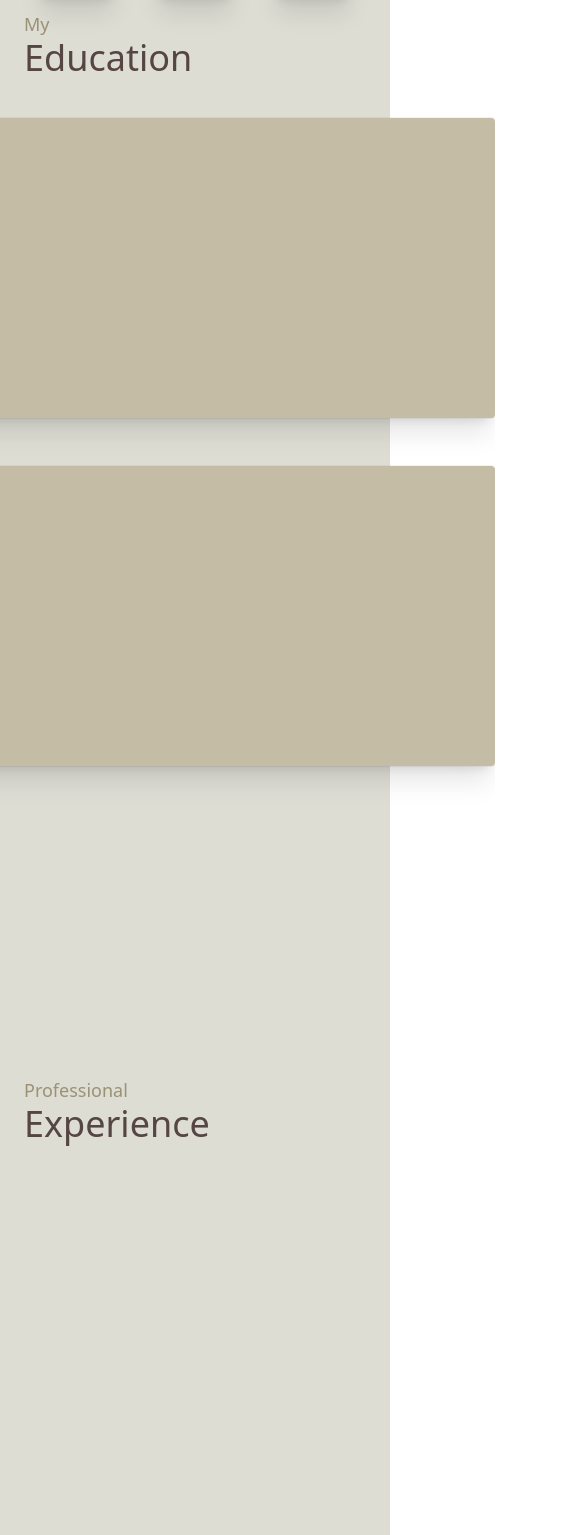
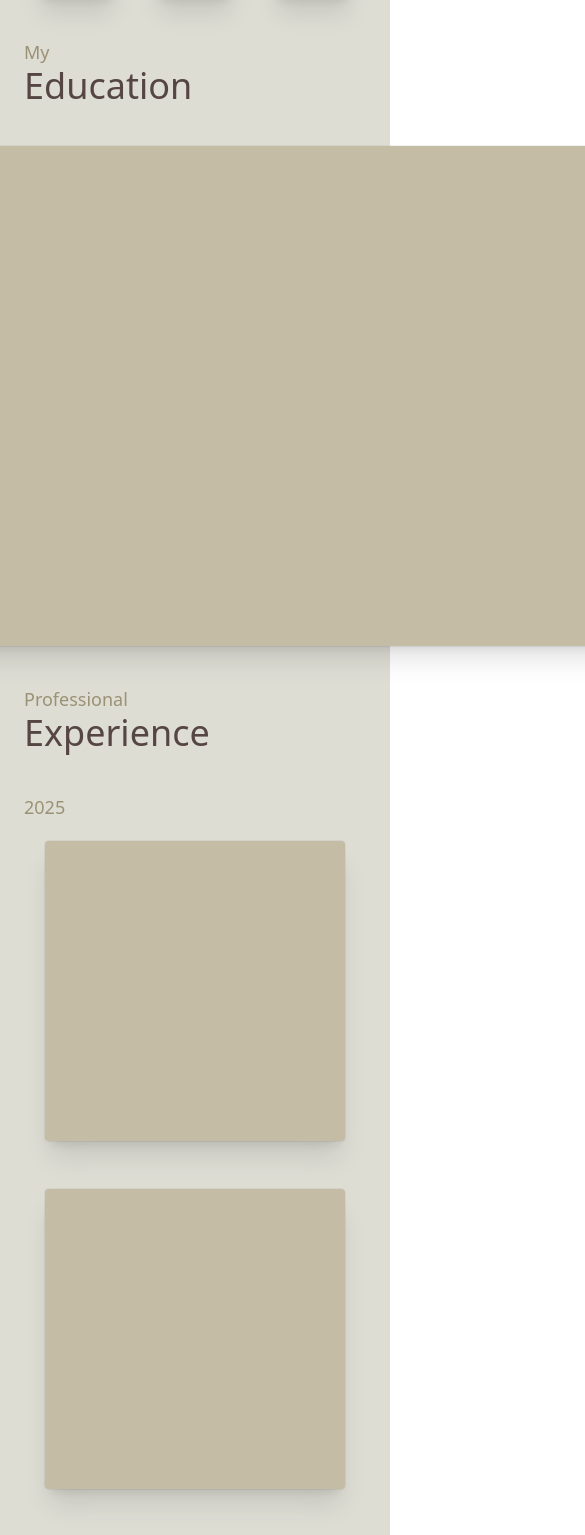
Before and after one commit to lndslpn/personal-portfolio, a React (Vite) app: page / in a window 390 px wide. Shown: the part 3489-5024 px from the top of the page, 585 px wide, since content can reach past the window. Built offline with nearby package versions, Linux system fonts and the light colour scheme; a web font is replaced by a local one.

Commit message:
small changes

```diff
--- a/src/sections/About.jsx
+++ b/src/sections/About.jsx
@@ -3,7 +3,7 @@ import '../App.css';
 
 export default function About() {
     return (
-      <section id="about" className="scroll-mt-10 bg-background min-h-[80vh] flex flex-col items-left justify-center text-center px-6">
+      <section id="about" className="scroll-mt-30 bg-background min-h-[80vh] flex flex-col items-left justify-center text-center px-6">
 
         <p className="mt-3 text-lg text-left font-inria text-tantxt">
             Some more information
@@ -13,10 +13,10 @@ export default function About() {
         </h1>
 
         <div className="mt-10 grid grid-cols-1 gap-8 sm:grid-cols-2 md:grid-cols-2 lg:grid-cols-2 xl:grid-cols-4 place-items-center">
-          <div className="rounded bg-imagebrdr shadow-xl ring-1 ring-black/5 p-6 h-100 w-75" />
-          <div className="rounded bg-imagebrdr shadow-xl ring-1 ring-black/5 p-6 h-100 w-75" />
-          <div className="rounded bg-imagebrdr shadow-xl ring-1 ring-black/5 p-6 h-100 w-75" />
-          <div className="rounded bg-imagebrdr shadow-xl ring-1 ring-black/5 p-6 h-100 w-75" />
+          <div className="rounded bg-imagebrdr shadow-xl ring-1 ring-black/5 p-6 h-100 w-75 hover:opacity-80" />
+          <div className="rounded bg-imagebrdr shadow-xl ring-1 ring-black/5 p-6 h-100 w-75 hover:opacity-80" />
+          <div className="rounded bg-imagebrdr shadow-xl ring-1 ring-black/5 p-6 h-100 w-75 hover:opacity-80" />
+          <div className="rounded bg-imagebrdr shadow-xl ring-1 ring-black/5 p-6 h-100 w-75 hover:opacity-80" />
         </div>
 
       </section>
--- a/src/sections/Education.jsx
+++ b/src/sections/Education.jsx
@@ -12,9 +12,8 @@ export default function Education() {
           Education
         </h1>
 
-        <div className="mt-10 grid grid-cols-1 gap-12 sm:grid-cols-1 lg:grid-cols-2 place-items-center">
-          <div className="rounded bg-imagebrdr shadow-xl ring-1 ring-black/5 p-6 h-75 w-150" />
-          <div className="rounded bg-imagebrdr shadow-xl ring-1 ring-black/5 p-6 h-75 w-150" />
+        <div className="mt-10 place-items-center">
+          <div className="rounded bg-imagebrdr shadow-xl ring-1 ring-black/5 p-6 h-125 w-250" />
         </div>
 
       </section>
--- a/src/sections/Experience.jsx
+++ b/src/sections/Experience.jsx
@@ -3,7 +3,7 @@ import '../App.css';
 
 export default function Experience() {
     return (
-      <section id="experience" className="scroll-mt-20 bg-background min-h-[80vh] flex flex-col items-left justify-center text-center px-6">
+      <section id="experience" className="scroll-mt-30 bg-background min-h-[80vh] flex flex-col items-left justify-center text-center px-6">
 
         <p className="mt-3 text-lg text-left font-inria text-tantxt">
             Professional
@@ -12,6 +12,34 @@ export default function Experience() {
             Experience
         </h1>
 
+        <p className="mt-10 text-lg text-left font-inria text-tantxt">
+            2025
+        </p>
+
+        <div className="mt-5 grid grid-cols-1 gap-12 sm:grid-cols-1 lg:grid-cols-3 place-items-center">
+          <div className="rounded bg-imagebrdr shadow-xl ring-1 ring-black/5 p-6 h-75 w-75 hover:opacity-80" />
+          <div className="rounded bg-imagebrdr shadow-xl ring-1 ring-black/5 p-6 h-75 w-75 hover:opacity-80" />
+          <div className="rounded bg-imagebrdr shadow-xl ring-1 ring-black/5 p-6 h-75 w-75 hover:opacity-80" />
+        </div>
+
+        <p className="mt-10 text-lg text-left font-inria text-tantxt">
+            2024
+        </p>
+
+        <div className="mt-5 grid grid-cols-1 gap-12 sm:grid-cols-1 lg:grid-cols-3 place-items-center">
+          <div className="rounded bg-imagebrdr shadow-xl ring-1 ring-black/5 p-6 h-75 w-75 hover:opacity-80" />
+          <div className="rounded bg-imagebrdr shadow-xl ring-1 ring-black/5 p-6 h-75 w-75 hover:opacity-80" />
+          <div className="rounded bg-imagebrdr shadow-xl ring-1 ring-black/5 p-6 h-75 w-75 hover:opacity-80" />
+        </div>
+
+        <p className="mt-10 text-lg text-left font-inria text-tantxt">
+            2023
+        </p>
+
+        <div className="mt-5 grid grid-cols-1 gap-12 sm:grid-cols-1 lg:grid-cols-3 place-items-center">
+          <div className="rounded bg-imagebrdr shadow-xl ring-1 ring-black/5 p-6 h-75 w-75 hover:opacity-80" />
+        </div>
+
       </section>
     );
   }
```
